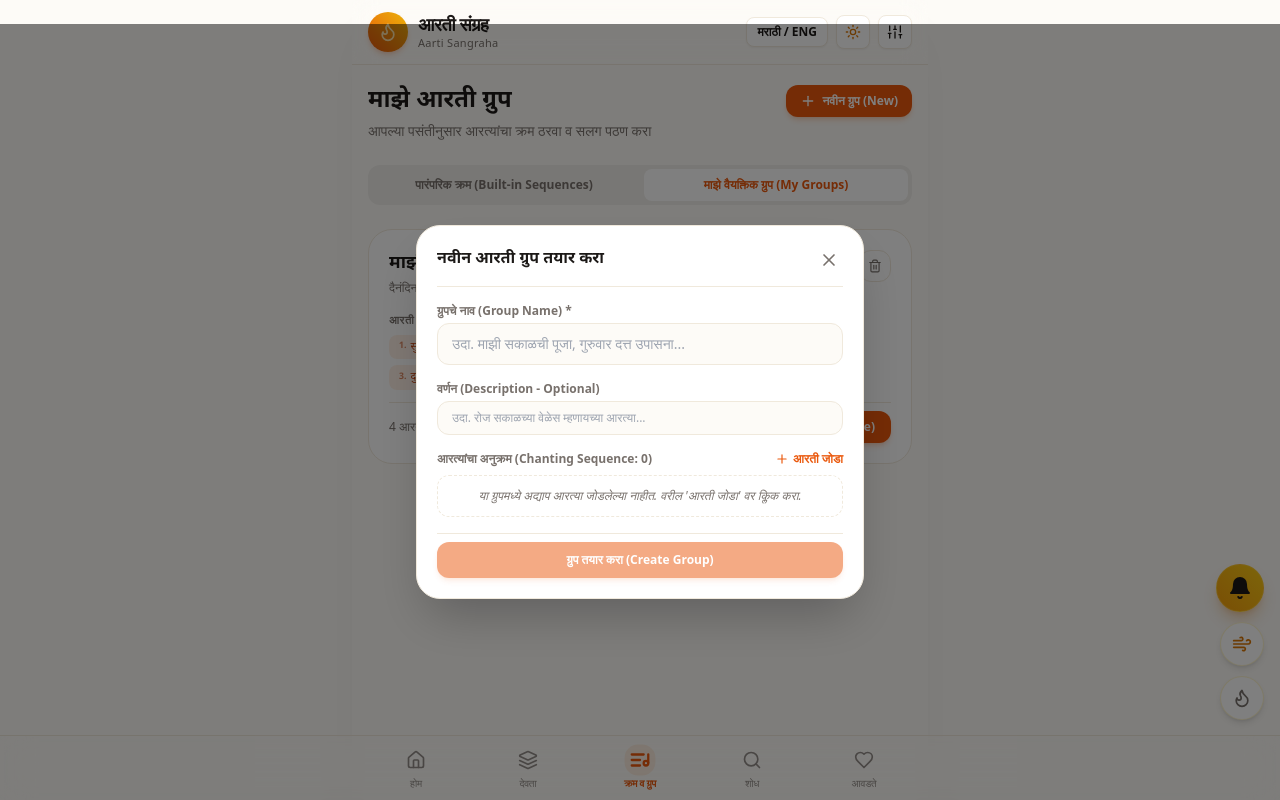
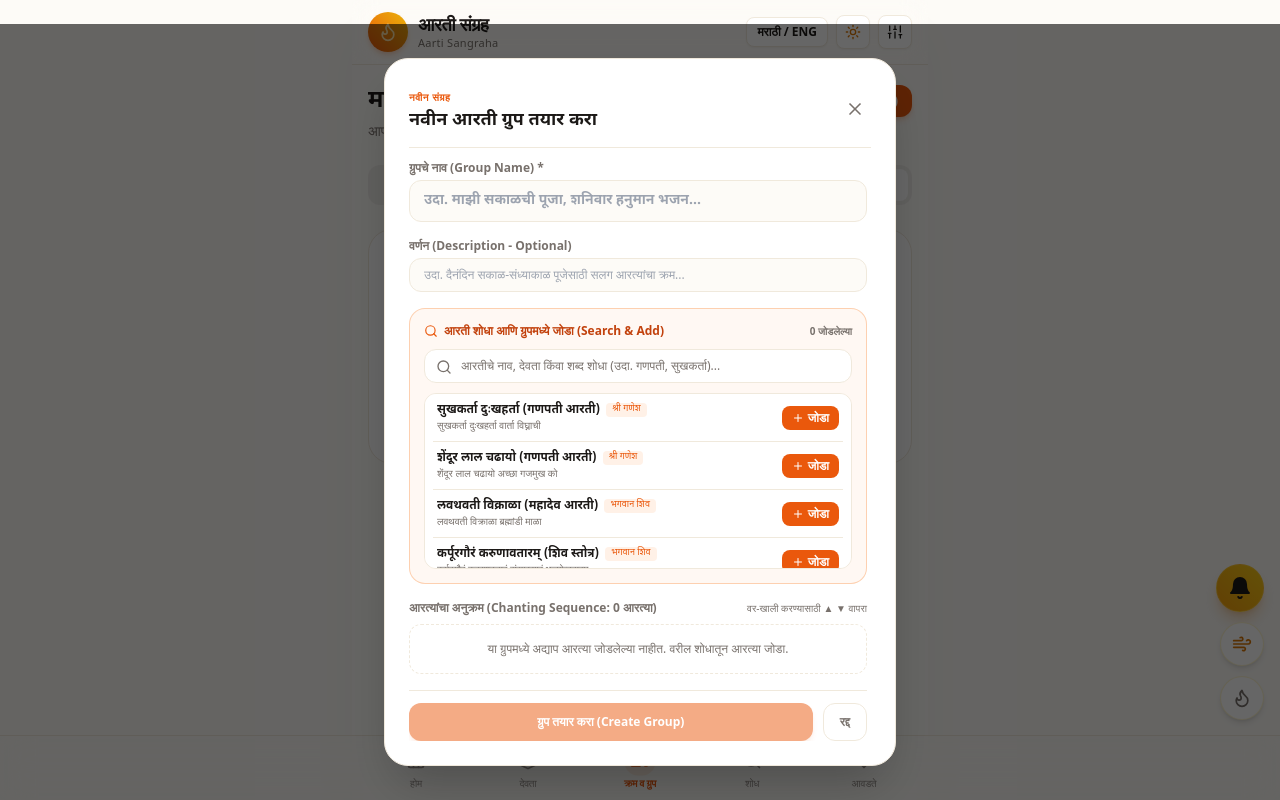
Before and after one commit to manojmitharampawar-blip/aarti-sangraha, a Next.js app: page /groups in a window 1280 px wide. Both pictures are taken after a click on the button "नवीन ग्रुप (New)". Built offline with nearby package versions, Linux system fonts and the light colour scheme.

Commit message:
fix: populate existing group data in editor modal and add live search & add functionality

```diff
--- a/src/app/groups/page.tsx
+++ b/src/app/groups/page.tsx
@@ -10,7 +10,6 @@ import {
   Sparkles,
   Plus,
   ListMusic,
-  Calendar,
 } from 'lucide-react';
 import { useCustomGroups } from '@/hooks/useCustomGroups';
 import { useThemeContext } from '@/components/ThemeProvider';
@@ -197,8 +196,12 @@ export default function GroupsPage() {
 
       {/* Group Editor Modal */}
       <GroupEditorModal
+        key={selectedGroup ? selectedGroup.id : 'new-group'}
         isOpen={isEditorOpen}
-        onClose={() => setIsEditorOpen(false)}
+        onClose={() => {
+          setIsEditorOpen(false);
+          setSelectedGroup(null);
+        }}
         group={selectedGroup}
       />
     </div>
--- a/src/components/GroupEditorModal.tsx
+++ b/src/components/GroupEditorModal.tsx
@@ -1,9 +1,20 @@
 'use client';
 
-import React, { useState } from 'react';
-import { X, ArrowUp, ArrowDown, Trash2, Plus, Check, Search } from 'lucide-react';
+import React, { useState, useEffect } from 'react';
+import {
+  X,
+  ArrowUp,
+  ArrowDown,
+  Trash2,
+  Plus,
+  Check,
+  Search,
+  Sparkles,
+  Layers,
+} from 'lucide-react';
 import { CustomGroup, AartiItem } from '@/types';
 import { aartis } from '@/data/aartis';
+import { deities } from '@/data/deities';
 import { useCustomGroups } from '@/hooks/useCustomGroups';
 
 interface GroupEditorModalProps {
@@ -15,11 +26,24 @@ interface GroupEditorModalProps {
 export function GroupEditorModal({ isOpen, onClose, group }: GroupEditorModalProps) {
   const { createGroup, updateGroup, deleteGroup } = useCustomGroups();
 
-  const [name, setName] = useState(group?.name || '');
-  const [description, setDescription] = useState(group?.description || '');
-  const [selectedIds, setSelectedIds] = useState<string[]>(group?.aartiIds || []);
-  const [showAartiPicker, setShowAartiPicker] = useState(false);
+  const [name, setName] = useState('');
+  const [description, setDescription] = useState('');
+  const [selectedIds, setSelectedIds] = useState<string[]>([]);
   const [pickerSearch, setPickerSearch] = useState('');
+
+  // Re-synchronize state whenever group prop or isOpen changes
+  useEffect(() => {
+    if (group) {
+      setName(group.name || '');
+      setDescription(group.description || '');
+      setSelectedIds(group.aartiIds ? [...group.aartiIds] : []);
+    } else {
+      setName('');
+      setDescription('');
+      setSelectedIds([]);
+    }
+    setPickerSearch('');
+  }, [group, isOpen]);
 
   if (!isOpen) return null;
 
@@ -40,7 +64,7 @@ export function GroupEditorModal({ isOpen, onClose, group }: GroupEditorModalPro
   };
 
   const handleDelete = () => {
-    if (group && confirm('हा ग्रुप नक्की हटवायचा आहे का? (Delete this group?)')) {
+    if (group && confirm(`'${group.name}' हा ग्रुप नक्की हटवायचा आहे का? (Delete this group?)`)) {
       deleteGroup(group.id);
       onClose();
     }
@@ -65,30 +89,43 @@ export function GroupEditorModal({ isOpen, onClose, group }: GroupEditorModalPro
     );
   };
 
-  const filteredPickerAartis = aartis.filter(
+  // Filter aartis for search & add
+  const searchLower = pickerSearch.trim().toLowerCase();
+  const filteredPickerAartis = pickerSearch.trim()
+    ? aartis.filter(
         a =>
-      a.titleDevanagari.toLowerCase().includes(pickerSearch.toLowerCase()) ||
-      a.titleTransliteration.toLowerCase().includes(pickerSearch.toLowerCase())
-  );
+          a.titleDevanagari.toLowerCase().includes(searchLower) ||
+          a.titleTransliteration.toLowerCase().includes(searchLower) ||
+          a.firstLineDevanagari.toLowerCase().includes(searchLower) ||
+          a.deity.toLowerCase().includes(searchLower)
+      )
+    : aartis;
 
   return (
-    <div className="fixed inset-0 z-50 flex items-center justify-center p-4 bg-black/50 backdrop-blur-xs overflow-y-auto">
-      <div className="w-full max-w-md rounded-3xl border p-5 shadow-2xl transition-all border-[var(--border-main)] bg-[var(--card-main)] my-8">
-        <div className="flex items-center justify-between pb-3 border-b border-[var(--border-main)]">
-          <h3 className="font-bold text-base text-[var(--text-primary)] font-devanagari">
-            {group ? 'आरती ग्रुप संपादित करा' : 'नवीन आरती ग्रुप तयार करा'}
+    <div className="fixed inset-0 z-50 flex items-center justify-center p-3 sm:p-4 bg-black/60 backdrop-blur-xs overflow-y-auto">
+      <div className="w-full max-w-lg rounded-3xl border p-5 sm:p-6 shadow-2xl transition-all border-[var(--border-main)] bg-[var(--card-main)] my-6 max-h-[90vh] flex flex-col">
+        {/* Modal Header */}
+        <div className="flex items-center justify-between pb-3 border-b border-[var(--border-main)] shrink-0">
+          <div>
+            <span className="text-[10px] uppercase font-bold tracking-wider text-saffron-600">
+              {group ? 'ग्रुप संपादन' : 'नवीन संग्रह'}
+            </span>
+            <h3 className="font-black text-lg text-[var(--text-primary)] font-devanagari">
+              {group ? group.name : 'नवीन आरती ग्रुप तयार करा'}
             </h3>
+          </div>
           <button
             onClick={onClose}
             aria-label="Close"
-            className="p-1 rounded-full hover:bg-black/5 dark:hover:bg-white/5"
+            className="p-1.5 rounded-full hover:bg-black/5 dark:hover:bg-white/5 transition-colors"
           >
             <X className="w-5 h-5 text-[var(--text-secondary)]" />
           </button>
         </div>
 
-        <form onSubmit={handleSave} className="space-y-4 mt-4">
-          {/* Group Name Input */}
+        {/* Scrollable Form Body */}
+        <form onSubmit={handleSave} className="space-y-4 pt-3 overflow-y-auto flex-1 pr-1">
+          {/* Group Name */}
           <div>
             <label className="block text-xs font-bold text-[var(--text-secondary)] mb-1">
               ग्रुपचे नाव (Group Name) *
@@ -98,8 +135,8 @@ export function GroupEditorModal({ isOpen, onClose, group }: GroupEditorModalPro
               required
               value={name}
               onChange={e => setName(e.target.value)}
-              placeholder="उदा. माझी सकाळची पूजा, गुरुवार दत्त उपासना..."
-              className="w-full px-3.5 py-2.5 rounded-xl border border-[var(--border-main)] bg-[var(--bg-main)] text-[var(--text-primary)] text-sm focus:outline-hidden focus:ring-2 focus:ring-saffron-500/50"
+              placeholder="उदा. माझी सकाळची पूजा, शनिवार हनुमान भजन..."
+              className="w-full px-3.5 py-2.5 rounded-xl border border-[var(--border-main)] bg-[var(--bg-main)] text-[var(--text-primary)] text-sm font-devanagari font-bold focus:outline-hidden focus:ring-2 focus:ring-saffron-500/50"
             />
           </div>
 
@@ -112,68 +149,117 @@ export function GroupEditorModal({ isOpen, onClose, group }: GroupEditorModalPro
               type="text"
               value={description}
               onChange={e => setDescription(e.target.value)}
-              placeholder="उदा. रोज सकाळच्या वेळेस म्हणायच्या आरत्या..."
+              placeholder="उदा. दैनंदिन सकाळ-संध्याकाळ पूजेसाठी सलग आरत्यांचा क्रम..."
               className="w-full px-3.5 py-2 rounded-xl border border-[var(--border-main)] bg-[var(--bg-main)] text-[var(--text-primary)] text-xs focus:outline-hidden focus:ring-2 focus:ring-saffron-500/50"
             />
           </div>
 
-          {/* Sequence of Aartis in this Group */}
-          <div>
-            <div className="flex items-center justify-between mb-2">
-              <label className="text-xs font-bold text-[var(--text-secondary)]">
-                आरत्यांचा अनुक्रम (Chanting Sequence: {selectedIds.length})
+          {/* SEARCH & ADD AARTIS SECTION */}
+          <div className="p-3.5 rounded-2xl border border-saffron-500/30 bg-saffron-500/5 space-y-2.5">
+            <div className="flex items-center justify-between">
+              <label className="text-xs font-bold text-saffron-700 dark:text-saffron-300 flex items-center gap-1.5">
+                <Search className="w-3.5 h-3.5 text-saffron-600" />
+                <span>आरती शोधा आणि ग्रुपमध्ये जोडा (Search & Add)</span>
               </label>
-              <button
-                type="button"
-                onClick={() => setShowAartiPicker(!showAartiPicker)}
-                className="text-xs font-bold text-saffron-600 hover:text-saffron-700 flex items-center gap-1"
-              >
-                <Plus className="w-3.5 h-3.5" />
-                <span>आरती जोडा</span>
-              </button>
+              <span className="text-[10px] font-semibold text-[var(--text-secondary)]">
+                {selectedIds.length} जोडलेल्या
+              </span>
             </div>
 
-            {/* Aarti Picker Drawer */}
-            {showAartiPicker && (
-              <div className="p-3 mb-3 rounded-2xl border border-saffron-500/30 bg-saffron-500/5 space-y-2.5">
+            {/* Live Search Input */}
             <div className="relative">
-                  <Search className="w-3.5 h-3.5 text-saffron-600 absolute left-2.5 top-2.5" />
+              <Search className="w-4 h-4 text-[var(--text-secondary)] absolute left-3 top-2.5" />
               <input
                 type="text"
                 value={pickerSearch}
                 onChange={e => setPickerSearch(e.target.value)}
-                    placeholder="आरती शोधा..."
-                    className="w-full pl-8 pr-3 py-1.5 text-xs rounded-xl border border-[var(--border-main)] bg-[var(--card-main)] text-[var(--text-primary)]"
+                placeholder="आरतीचे नाव, देवता किंवा शब्द शोधा (उदा. गणपती, सुखकर्ता)..."
+                className="w-full pl-9 pr-8 py-2 text-xs rounded-xl border border-[var(--border-main)] bg-[var(--card-main)] text-[var(--text-primary)] placeholder:text-[var(--text-secondary)] focus:outline-hidden focus:ring-2 focus:ring-saffron-500"
               />
+              {pickerSearch && (
+                <button
+                  type="button"
+                  onClick={() => setPickerSearch('')}
+                  className="absolute right-2.5 top-2.5 text-[var(--text-secondary)] hover:text-[var(--text-primary)]"
+                >
+                  <X className="w-3.5 h-3.5" />
+                </button>
+              )}
             </div>
-                <div className="max-h-40 overflow-y-auto divide-y divide-[var(--border-main)] text-xs">
-                  {filteredPickerAartis.map(item => {
+
+            {/* Matching Results List */}
+            <div className="max-h-44 overflow-y-auto divide-y divide-[var(--border-main)] rounded-xl border border-[var(--border-main)] bg-[var(--card-main)] px-2">
+              {filteredPickerAartis.length > 0 ? (
+                filteredPickerAartis.map(item => {
                   const isSelected = selectedIds.includes(item.id);
+                  const deity = deities.find(d => d.id === item.deity);
+
                   return (
+                    <div
+                      key={item.id}
+                      className="py-2 px-1 flex items-center justify-between gap-2 hover:bg-black/5 dark:hover:bg-white/5 transition-colors"
+                    >
+                      <div className="min-w-0 flex-1">
+                        <div className="flex items-center gap-1.5 flex-wrap">
+                          <span className="font-devanagari font-bold text-xs text-[var(--text-primary)]">
+                            {item.titleDevanagari}
+                          </span>
+                          {deity && (
+                            <span className="text-[9px] px-1.5 py-0.2 rounded bg-saffron-500/10 text-saffron-600 font-devanagari">
+                              {deity.nameDevanagari}
+                            </span>
+                          )}
+                        </div>
+                        <p className="text-[10px] text-[var(--text-secondary)] truncate">
+                          {item.firstLineDevanagari}
+                        </p>
+                      </div>
+
                       <button
-                        key={item.id}
                         type="button"
                         onClick={() => toggleAartiSelection(item.id)}
-                        className="w-full flex items-center justify-between py-2 text-left hover:text-saffron-600"
-                      >
-                        <span className="font-devanagari font-semibold">{item.titleDevanagari}</span>
-                        <div
-                          className={`w-4 h-4 rounded border flex items-center justify-center ${
-                            isSelected ? 'bg-saffron-600 border-saffron-600 text-white' : 'border-stone-400'
+                        className={`px-2.5 py-1 rounded-lg text-xs font-bold flex items-center gap-1 transition-all shrink-0 ${
+                          isSelected
+                            ? 'bg-emerald-600 text-white'
+                            : 'bg-saffron-600 text-white hover:bg-saffron-700'
                         }`}
                       >
-                          {isSelected && <Check className="w-3 h-3" />}
+                        {isSelected ? (
+                          <>
+                            <Check className="w-3 h-3" />
+                            <span>जोडली</span>
+                          </>
+                        ) : (
+                          <>
+                            <Plus className="w-3 h-3" />
+                            <span>जोडा</span>
+                          </>
+                        )}
+                      </button>
                     </div>
-                      </button>
                   );
-                  })}
+                })
+              ) : (
+                <p className="py-3 text-center text-xs text-[var(--text-secondary)]">
+                  कोणतीही आरती सापडली नाही.
+                </p>
+              )}
             </div>
           </div>
-            )}
 
-            {/* Configured Sequence List */}
+          {/* CONFIGURED SEQUENCE LIST (WITH UP / DOWN / REMOVE) */}
+          <div>
+            <div className="flex items-center justify-between mb-2">
+              <label className="text-xs font-bold text-[var(--text-secondary)]">
+                आरत्यांचा अनुक्रम (Chanting Sequence: {selectedIds.length} आरत्या)
+              </label>
+              <span className="text-[10px] text-[var(--text-secondary)]">
+                वर-खाली करण्यासाठी ▲ ▼ वापरा
+              </span>
+            </div>
+
             {selectedIds.length > 0 ? (
-              <div className="space-y-1.5 max-h-52 overflow-y-auto pr-1">
+              <div className="space-y-1.5 max-h-56 overflow-y-auto pr-1">
                 {selectedIds.map((id, index) => {
                   const item = aartis.find(a => a.id === id);
                   if (!item) return null;
@@ -181,15 +267,17 @@ export function GroupEditorModal({ isOpen, onClose, group }: GroupEditorModalPro
                   return (
                     <div
                       key={id}
-                      className="flex items-center justify-between p-2.5 rounded-xl border border-[var(--border-main)] bg-[var(--card-main)] text-xs"
+                      className="flex items-center justify-between p-2.5 rounded-xl border border-[var(--border-main)] bg-[var(--bg-main)] text-xs transition-colors"
                     >
                       <div className="flex items-center gap-2 flex-1 min-w-0">
-                        <span className="w-5 h-5 rounded-full bg-saffron-500/15 text-saffron-700 dark:text-saffron-300 font-bold flex items-center justify-center text-[10px] shrink-0">
+                        <span className="w-5 h-5 rounded-full bg-saffron-600 text-white font-bold flex items-center justify-center text-[10px] shrink-0">
                           {index + 1}
                         </span>
-                        <span className="font-bold truncate font-devanagari text-[var(--text-primary)]">
+                        <div className="min-w-0">
+                          <p className="font-bold truncate font-devanagari text-[var(--text-primary)]">
                             {item.titleDevanagari}
-                        </span>
+                          </p>
+                        </div>
                       </div>
 
                       <div className="flex items-center gap-1 shrink-0 ml-2">
@@ -198,7 +286,8 @@ export function GroupEditorModal({ isOpen, onClose, group }: GroupEditorModalPro
                           disabled={index === 0}
                           onClick={() => moveItem(index, 'up')}
                           aria-label="Move up"
-                          className="p-1 rounded hover:bg-black/5 dark:hover:bg-white/5 disabled:opacity-20 text-[var(--text-secondary)]"
+                          title="Move up"
+                          className="p-1 rounded-lg border border-[var(--border-main)] hover:bg-black/5 dark:hover:bg-white/5 disabled:opacity-20 text-[var(--text-secondary)]"
                         >
                           <ArrowUp className="w-3.5 h-3.5" />
                         </button>
@@ -207,7 +296,8 @@ export function GroupEditorModal({ isOpen, onClose, group }: GroupEditorModalPro
                           disabled={index === selectedIds.length - 1}
                           onClick={() => moveItem(index, 'down')}
                           aria-label="Move down"
-                          className="p-1 rounded hover:bg-black/5 dark:hover:bg-white/5 disabled:opacity-20 text-[var(--text-secondary)]"
+                          title="Move down"
+                          className="p-1 rounded-lg border border-[var(--border-main)] hover:bg-black/5 dark:hover:bg-white/5 disabled:opacity-20 text-[var(--text-secondary)]"
                         >
                           <ArrowDown className="w-3.5 h-3.5" />
                         </button>
@@ -215,7 +305,8 @@ export function GroupEditorModal({ isOpen, onClose, group }: GroupEditorModalPro
                           type="button"
                           onClick={() => removeItem(id)}
                           aria-label="Remove from group"
-                          className="p-1 rounded hover:bg-rose-500/10 text-rose-500 ml-1"
+                          title="Remove"
+                          className="p-1 rounded-lg border border-rose-200 dark:border-rose-900/50 bg-rose-500/10 text-rose-600 hover:bg-rose-500/20 ml-1"
                         >
                           <Trash2 className="w-3.5 h-3.5" />
                         </button>
@@ -225,14 +316,14 @@ export function GroupEditorModal({ isOpen, onClose, group }: GroupEditorModalPro
                 })}
               </div>
             ) : (
-              <p className="text-xs text-[var(--text-secondary)] italic p-3 text-center border border-dashed border-[var(--border-main)] rounded-xl">
-                या ग्रुपमध्ये अद्याप आरत्या जोडलेल्या नाहीत. वरील &apos;आरती जोडा&apos; वर क्लिक करा.
-              </p>
+              <div className="text-center py-4 px-3 border border-dashed border-[var(--border-main)] rounded-xl text-xs text-[var(--text-secondary)]">
+                या ग्रुपमध्ये अद्याप आरत्या जोडलेल्या नाहीत. वरील शोधातून आरत्या जोडा.
+              </div>
             )}
           </div>
 
-          {/* Action Buttons */}
-          <div className="flex gap-2.5 pt-2 border-t border-[var(--border-main)]">
+          {/* Modal Action Buttons */}
+          <div className="flex gap-2.5 pt-3 border-t border-[var(--border-main)] shrink-0">
             <button
               type="submit"
               disabled={!name.trim()}
@@ -246,11 +337,20 @@ export function GroupEditorModal({ isOpen, onClose, group }: GroupEditorModalPro
                 type="button"
                 onClick={handleDelete}
                 aria-label="Delete group"
+                title="हा ग्रुप हटवा"
                 className="p-2.5 rounded-xl border border-rose-200 dark:border-rose-900 bg-rose-500/10 text-rose-600 hover:bg-rose-500/20 text-xs font-bold transition-colors"
               >
                 <Trash2 className="w-4 h-4" />
               </button>
             )}
+
+            <button
+              type="button"
+              onClick={onClose}
+              className="px-4 py-2.5 rounded-xl border border-[var(--border-main)] text-[var(--text-secondary)] text-xs font-bold hover:bg-black/5 dark:hover:bg-white/5 transition-colors"
+            >
+              रद्द
+            </button>
           </div>
         </form>
       </div>
```
Also changed, not shown: 1 other file (tests, documents, lock files or other folders). Lines whose indentation alone changed are shown as unchanged.
